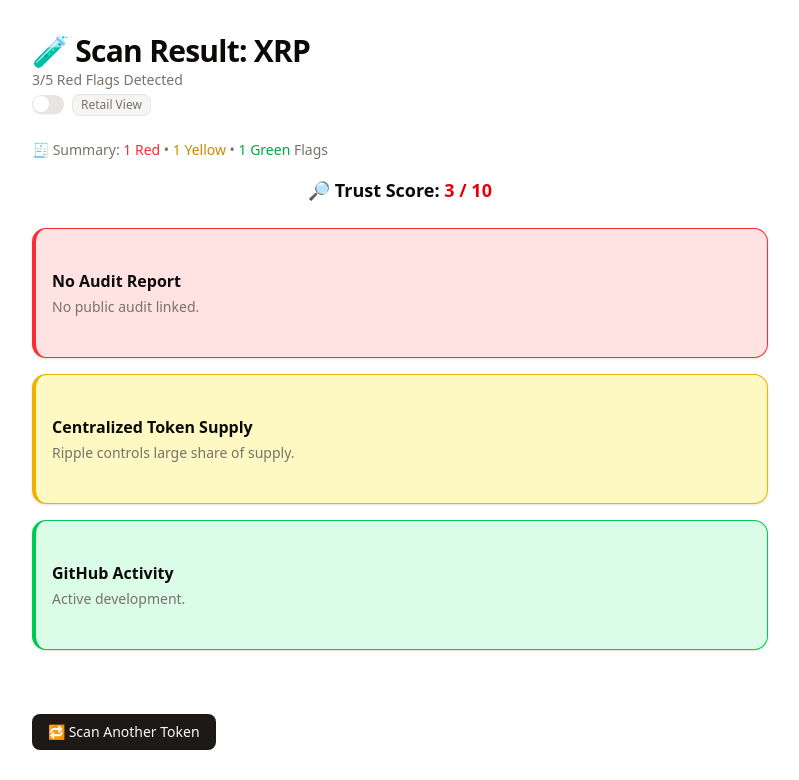
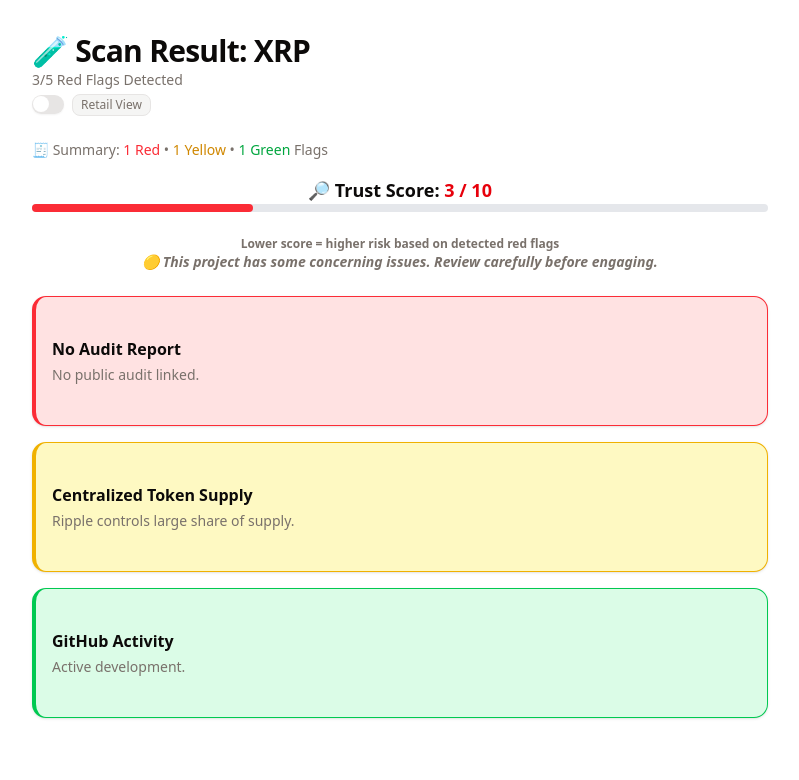
Before and after one commit to P-Jays/red-flag-scanner, a Next.js app: page /result in a window 1280 px wide. Shown: the top 780 px of the page, without its empty margins (240-1039 px from the left). Built offline with nearby package versions, Linux system fonts and the light colour scheme.

Commit message:
Day 4: adding trust score progress bar and Add Score Explanation Text

```diff
--- a/src/app/result/page.tsx
+++ b/src/app/result/page.tsx
@@ -34,6 +34,20 @@
     return Math.max(1, Math.min(score, 10));
   };
   const trustScore = data ? calculateTrustScore(data.flags) : null;
+  const getScoreExplanation = (score: number) => {
+    if (score <= 2) {
+      return "⚠️ This project raises multiple critical red flags. Proceed with extreme caution.";
+    } else if (score <= 4) {
+      return "🟡 This project has some concerning issues. Review carefully before engaging.";
+    } else if (score <= 6) {
+      return "🟠 Moderate trust level. Flags are present, but not severe.";
+    } else if (score <= 8) {
+      return "🟢 Relatively safe. Minor flags found, but overall structure seems solid.";
+    } else {
+      return "✅ Strong project — no major red flags detected.";
+    }
+  };
+
   const [error, setError] = useState("");
   const [showSources, setShowSources] = useState(false);
   const [isAnalyst, setIsAnalyst] = useState(false);
@@ -157,6 +171,26 @@
             >
               {trustScore} / 10
             </span>
+            <div className="w-full bg-gray-200 rounded h-2 mb-6">
+              <div
+                className={`h-2 rounded transition-all duration-300 ${
+                  trustScore <= 3
+                    ? "bg-red-500"
+                    : trustScore <= 6
+                    ? "bg-yellow-500"
+                    : "bg-green-500"
+                }`}
+                style={{ width: `${trustScore * 10}%` }}
+              ></div>
+            </div>
+            <p className="text-xs text-muted-foreground text-center">
+              Lower score = higher risk based on detected red flags
+            </p>
+            {trustScore && (
+              <p className="text-sm text-muted-foreground mb-6 text-center italic">
+                {getScoreExplanation(trustScore)}
+              </p>
+            )}
           </div>
         )}
         <div className="space-y-4">
```
